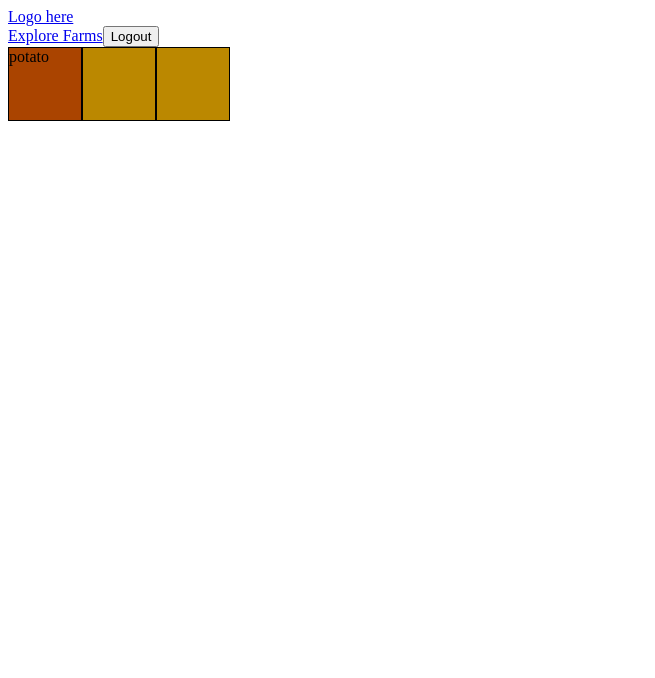
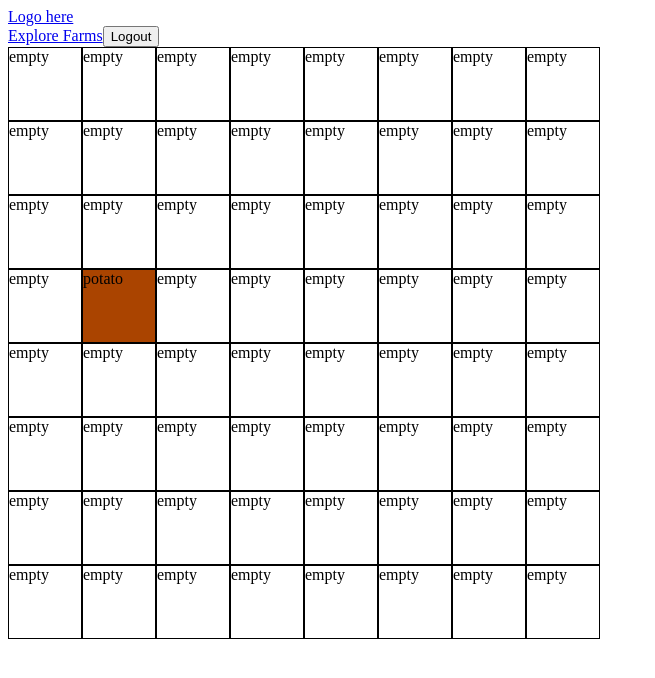
Before and after one commit to accprudolfs/averill, a React app in the folder packages/averill-client/: page /myfarm in a window 1280 px wide. Shown: the top 678 px of the page, without its empty margins (0-655 px from the left). Built offline with nearby package versions, Linux system fonts and the light colour scheme.

Commit message:
change Farm to accept objects with coordinates

```diff
--- a/packages/averill-client/src/components/Farm/Farm.jsx
+++ b/packages/averill-client/src/components/Farm/Farm.jsx
@@ -2,19 +2,26 @@ import React from 'react'
 import styles from './Farm.module.css'
 
 export default function Farm(props) {
-  return (
-    <div className={styles.farm}>
-      {props.farmData.map((item, index) => (
+  const tiles = []
+  for (let i = 0; i < 64; i++) {
+    const plant = props.farmData.find(
+      item => item.x === i % 8 && item.y === Math.floor(i / 8),
+    )
+    if (plant) {
+      tiles.push(
         <div
-          key={`tile-${index}`}
+          key={`tile-${i}`}
           className={[
             styles['farm-tile'],
-            styles[item.watered ? 'farm-tile-watered' : 'farm-tile-unwatered'],
+            styles[plant.watered ? 'farm-tile-watered' : 'farm-tile-unwatered'],
           ].join(' ')}
         >
-          {item.plant}
-        </div>
-      ))}
-    </div>
-  )
+          {plant.plant}
+        </div>,
+      )
+    } else {
+      tiles.push(<div className={styles['farm-tile']}>empty</div>)
+    }
+  }
+  return <div className={styles.farm}> {tiles}</div>
 }
--- a/packages/averill-client/src/views/MyFarmView.jsx
+++ b/packages/averill-client/src/views/MyFarmView.jsx
@@ -11,9 +11,9 @@ export default function MyFarmView() {
           {
             plant: 'potato',
             watered: true,
+            x: 1,
+            y: 3,
           },
-          {},
-          {},
         ]}
       />
     </div>
```
